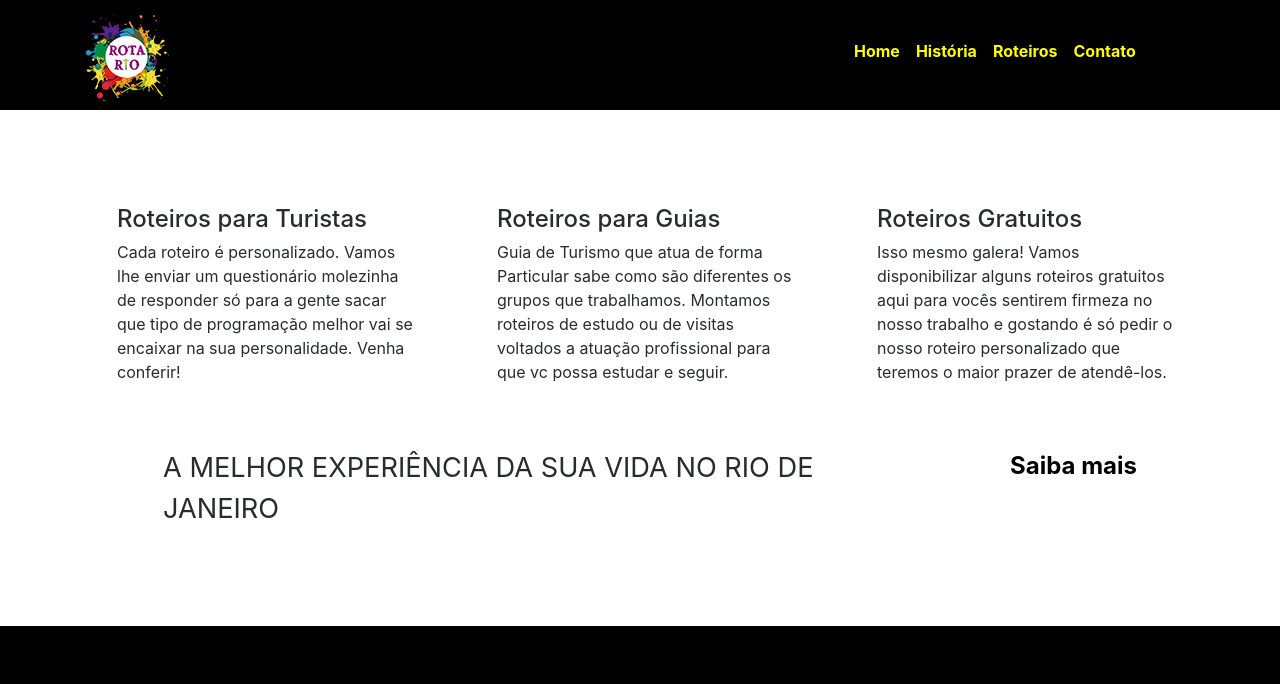
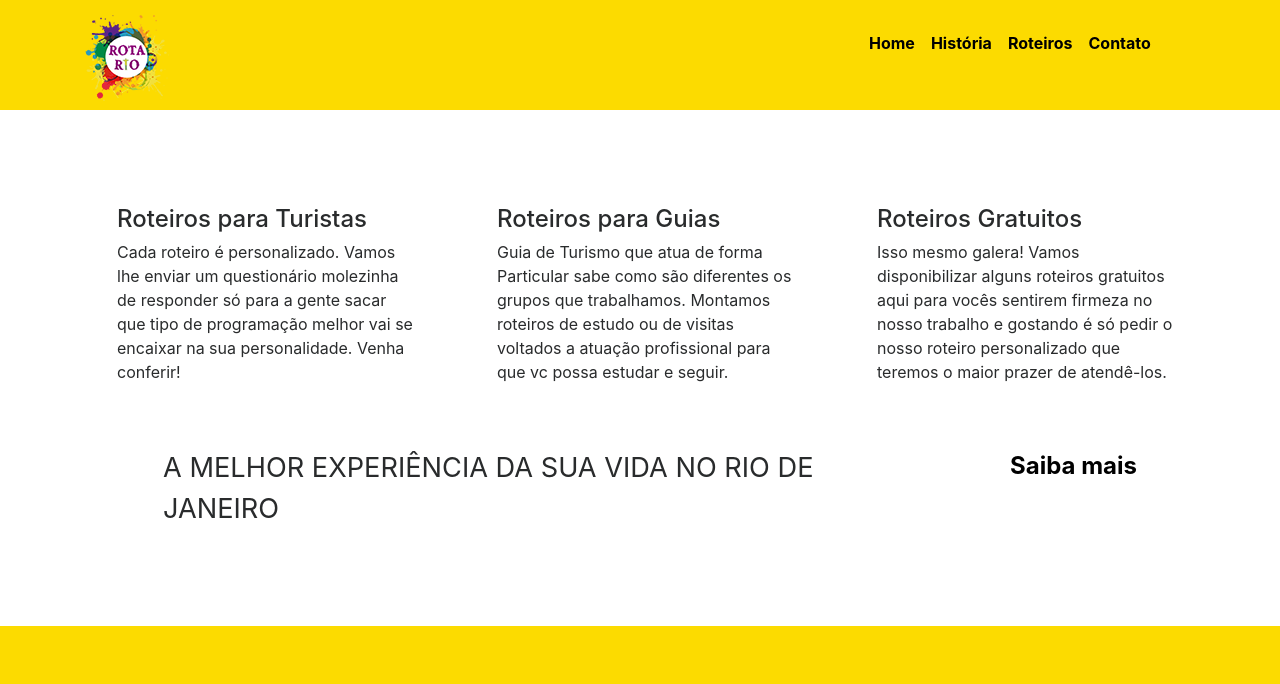
Before and after one commit to prccosta/atividade_layout, a website: page index.html in a window 1280 px wide. Shown: the top 684 px of the page. Drawn offline with Linux system fonts and the light colour scheme.

Commit message:
Atividade Finalizada

```diff
--- a/css/style.css
+++ b/css/style.css
@@ -5,17 +5,17 @@
 
 /* Header */
 .header {
+	padding-top: 15px;
 	height: 110px;
-	background-color: #000;
+	background-color: #fcdb00;
 }
 
 .logo {
-	padding-top: 15px;
 	padding-left: 10px;
 }
 
 .nav-link {
-	color: #ff0 !important;
+	color: #000 !important;
 	font-weight: bold;
 }
 .nav-link:hover {
@@ -67,9 +67,21 @@
 /* Footer */
 .footer {
 	padding: 5rem 0;
-	background-color: #000;
+	background-color: #fcdb00;
 }
 
 .footer .row .col1 {
 	padding-left: 15px;
 }
+
+@media (max-width: 768px) {
+	.navbar-collapse {
+		position: relative;
+		z-index: 999;
+		background-color: #fcdb00;
+	}
+	.navbar-nav {
+		padding: .5rem;
+		margin-top: 2rem;
+	}
+}
--- a/index.html
+++ b/index.html
@@ -15,10 +15,16 @@
 						<div class="logo col-8">
 							<img src="images/logo.png" alt="Logo Rota Rio">
 						</div><!-- logo -->
+						<div class="col-4">
+							<nav class="navbar navbar-toggleable-md navbar-light">
 
-						<nav class="col-4 navbar navbar-toggleable-md navbar-light">
-							<div class="collapse navbar-collapse" id="navbarSupportedContent">
-								<ul class="navbar-nav mr-auto">
+								<button class="navbar-toggler navbar-toggler-right" type="button" data-toggle="collapse" data-target="#navbar" aria-controls="navbar" aria-expanded="false" aria-label="Toggle navigation">
+									<span class="navbar-toggler-icon"></span>
+								</button>
+
+								<div class="collapse navbar-collapse" id="navbar">
+
+									<ul class="navbar-nav">
 										<li class="nav-item active">
 											<a class="nav-link" href="#">Home <span class="sr-only">(current)</span></a>
 										</li>
@@ -34,6 +40,7 @@
 									</ul>
 								</div>
 							</nav>
+						</div><!-- col-4 -->
 
 					</div><!-- row -->
 				</div><!-- container -->
```
Also changed, not shown: images/social-connect.png. Lines whose indentation alone changed are shown as unchanged.
